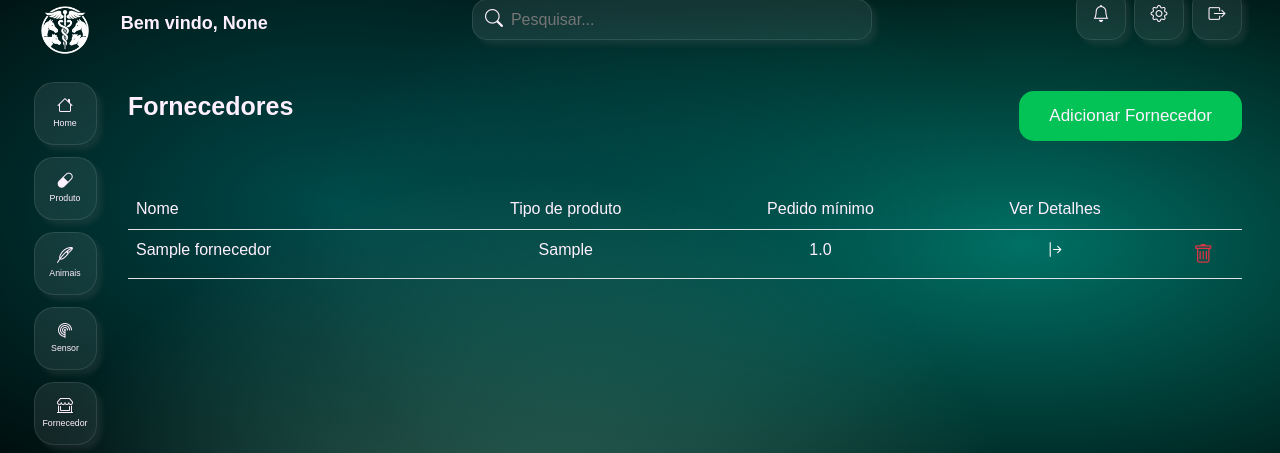
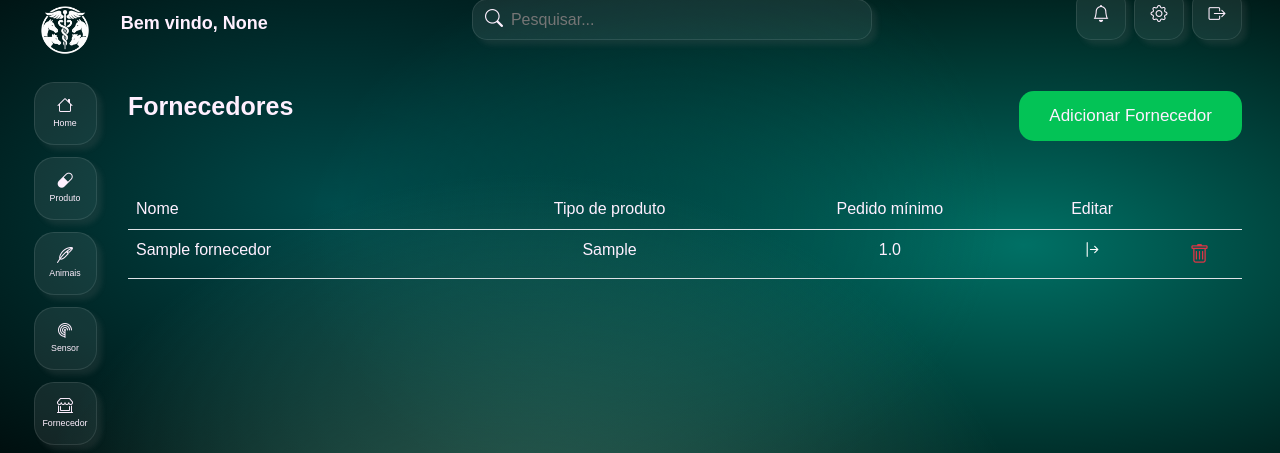
Before and after one commit to VETALLIS/Projeto, a Flask app: page /fornecedor in a window 1280 px wide. Shown: the part 35-488 px from the top of the page. Run offline with Flask 3, Linux system fonts and the light colour scheme; tables that the repository leaves empty hold one stand-in row (values such as "Sample post").

Commit message:
Update fornecedor_cadastrado.html

```diff
--- a/templates/fornecedor_cadastrado.html
+++ b/templates/fornecedor_cadastrado.html
@@ -13,7 +13,7 @@
             <th class="texto-p text-start">Nome</th>
             <th class="texto-p">Tipo de produto</th>
             <th class="texto-p">Pedido mínimo</th>
-            <th class="texto-p">Ver Detalhes</th>
+            <th class="texto-p">Editar</th>
             <th class="texto-p"></th>
 
 
```
